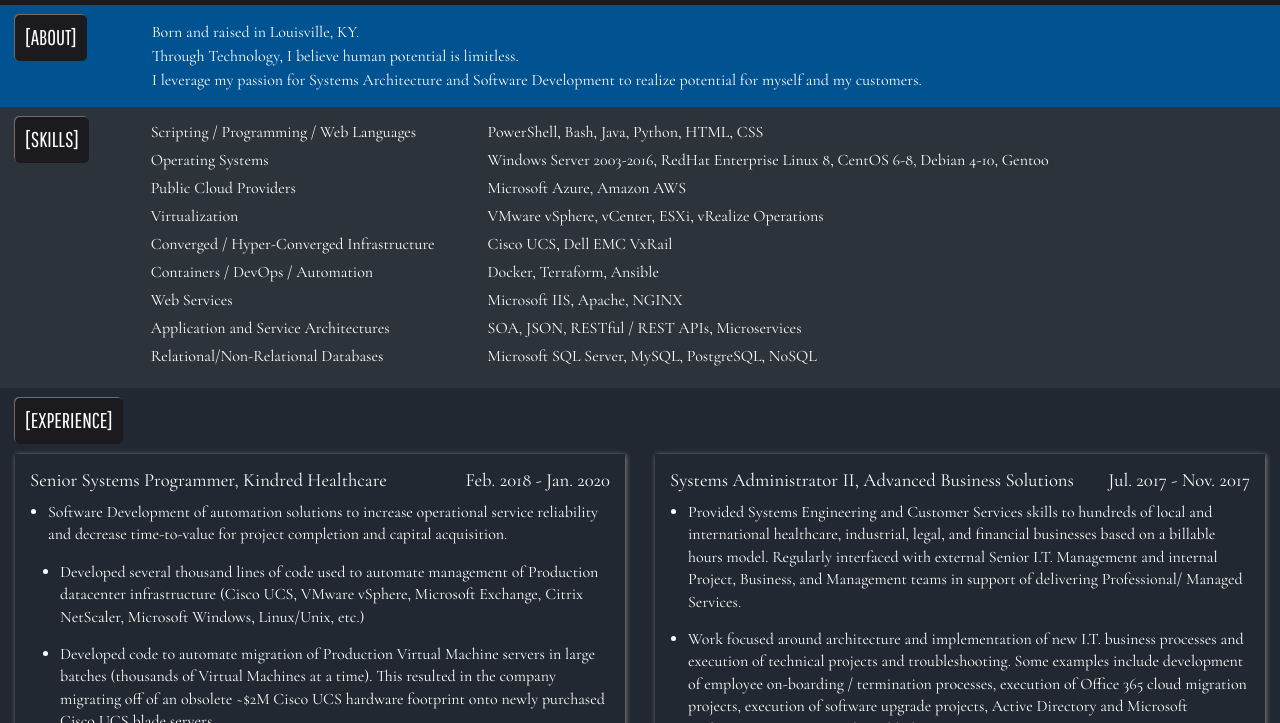
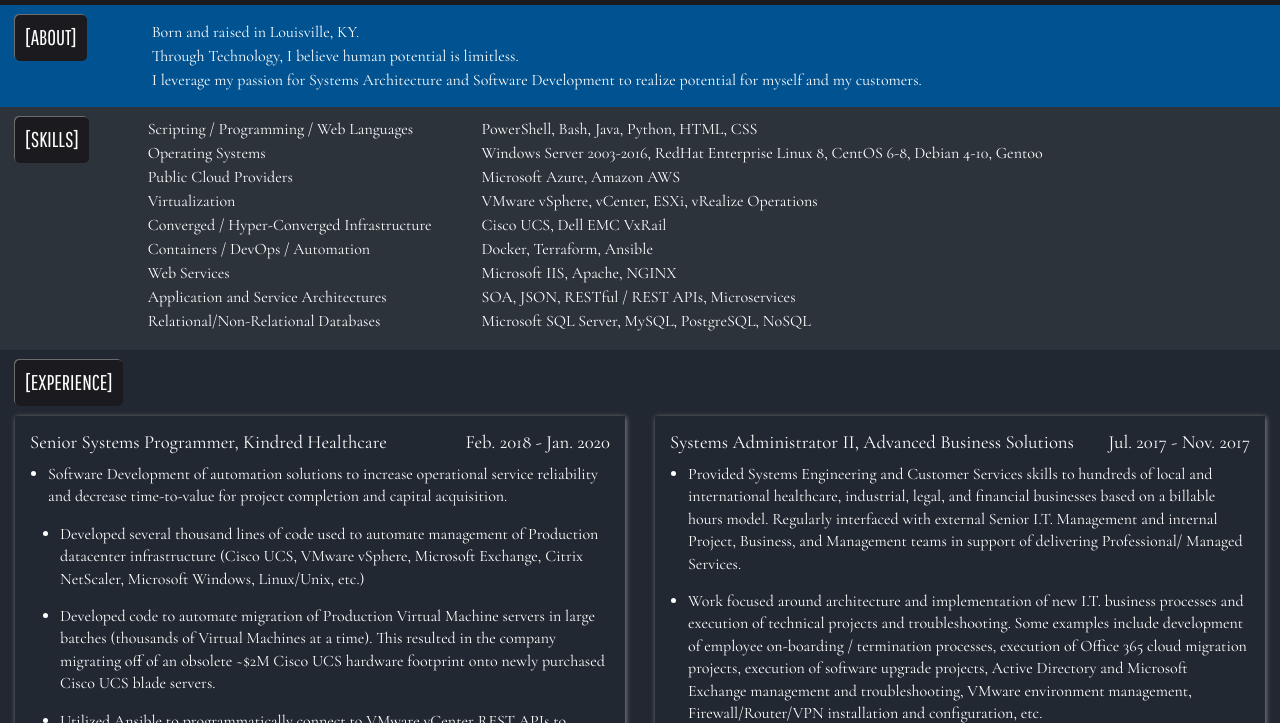
Before and after one commit to tylernelsonschuppert/tylernelsonschuppert.github.io, a plain HTML site: page index.html in a window 1280 px wide. Shown: the part 77-800 px from the top of the page. Drawn offline with nearby package versions, Linux system fonts and the light colour scheme.

Commit message:
Updating table CSS for cell padding and spacing.

```diff
--- a/css/main.css
+++ b/css/main.css
@@ -82,11 +82,12 @@
     font-size: 12pt;
     padding: 10px 15px 10px 15px;
     display: inline-block;
+    border-spacing: 0px;
     border-collapse: separate;
 }
 
 td {
-    padding-right: 50px;
+    padding: 0px 50px 0px 0px;
 }
 
 li.skills {
@@ -147,12 +148,6 @@
         padding-bottom: 15px;
         line-height: 1.4em;
 }
-/*
-li.experience {
-    padding-bottom: 15px;
-    line-height: 1.4em;
-}
-*/
 .education {
     background-color: #1b2027;
 }
@@ -163,11 +158,7 @@
     padding: 15px;
     margin-bottom: 20px;
 }
-/*
-li.education {
-    padding-bottom: 10px;
-}
-*/
+
 .certifications {
     background-color: #1A1A1F;
 }
```
